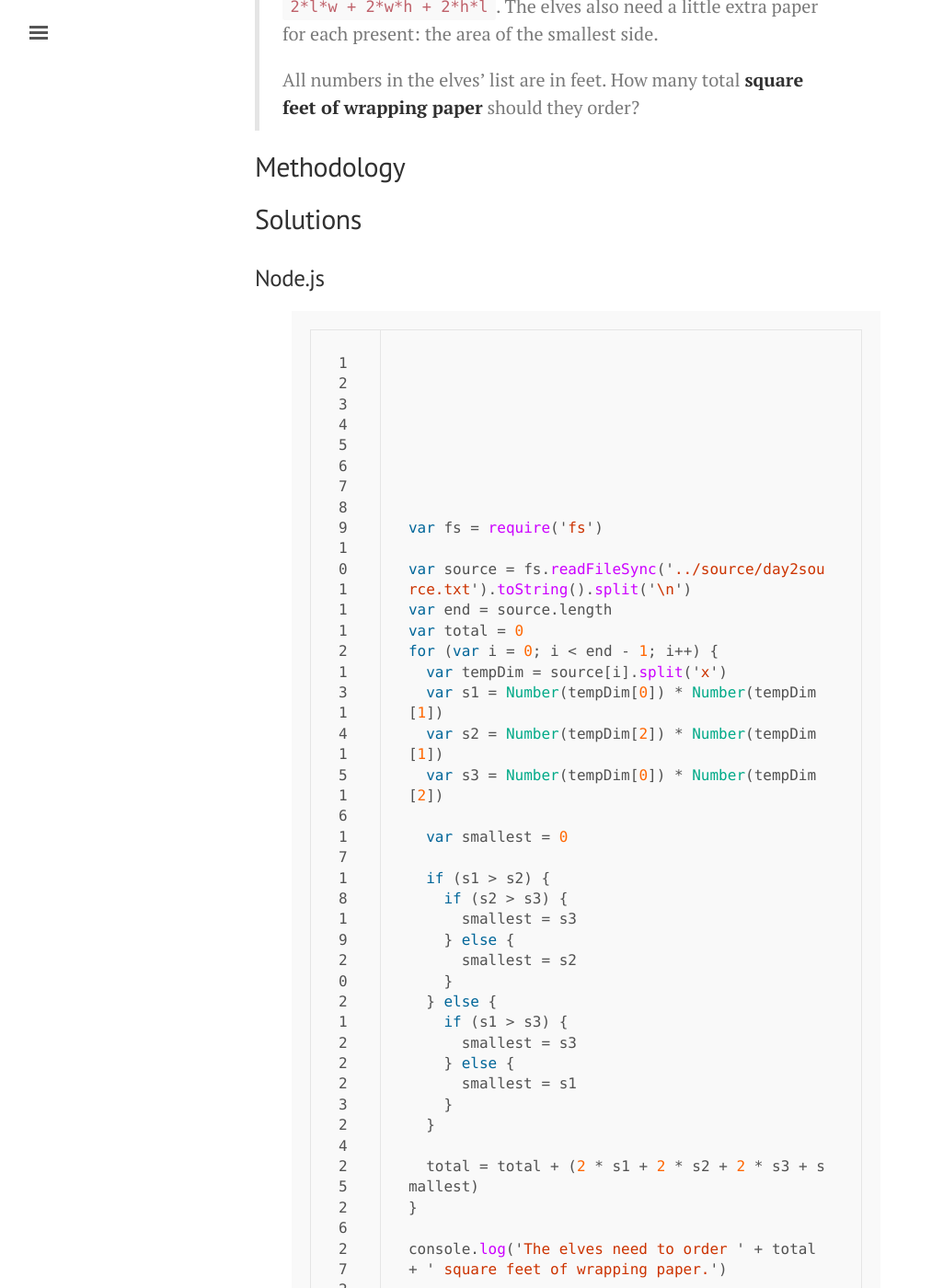
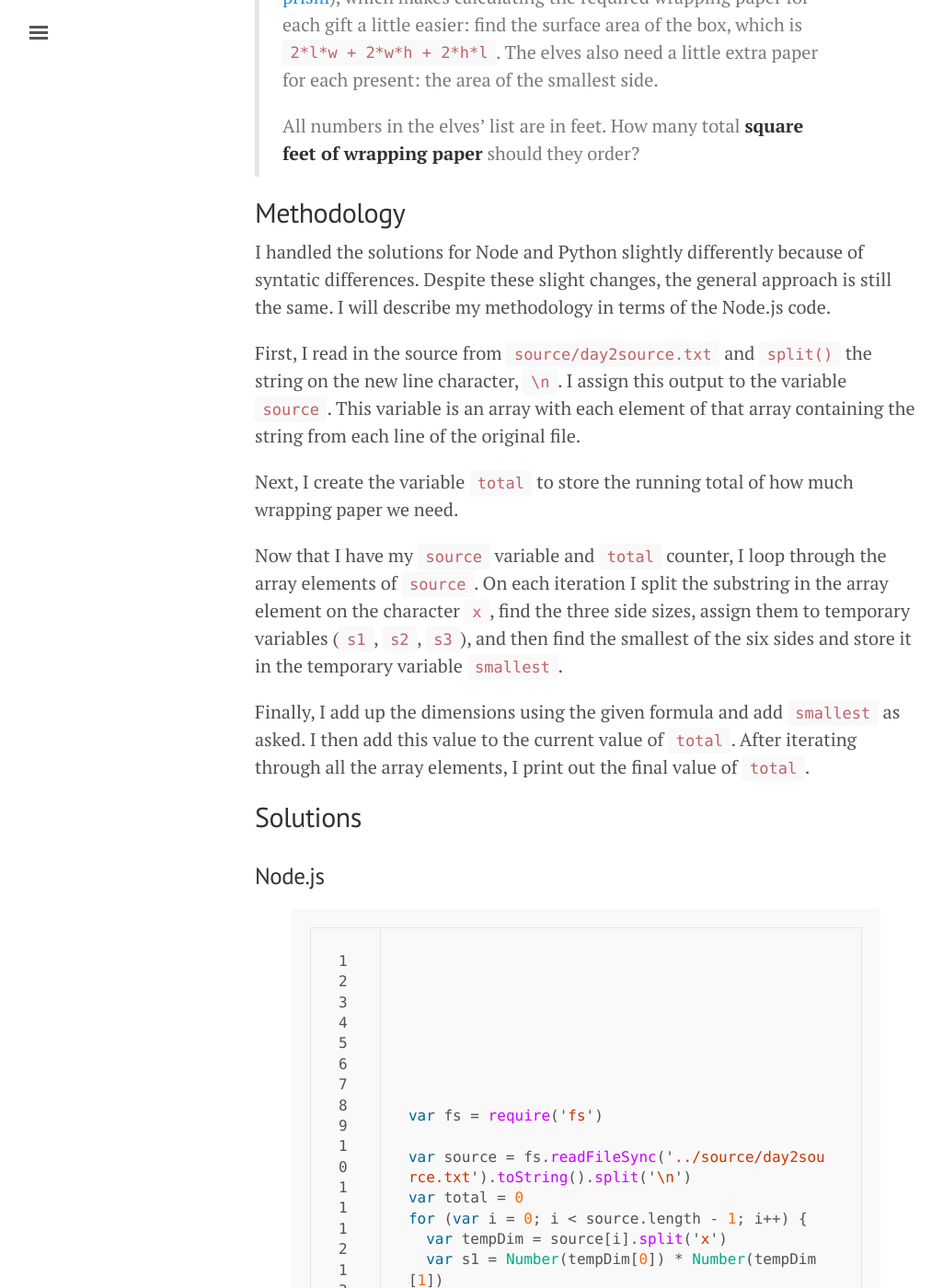
Before and after one commit to keawade/keawade.github.io, a Jekyll site: the page built from _posts/2015-12-28-Advent_of_Code.md, in a window 1280 px wide and 1400 px high, scrolled down 801 px. Shown: the whole window at 92% size, without its empty margins (3-1028 px from the left). Built offline with Jekyll 4.4.1, drawn with Linux system fonts in a browser that asks for light colours; nearby versions of some CDN libraries; some of the changed text lies outside the part shown.

Commit message:
Day 2 complete

```diff
--- a/_posts/2015-12-28-Advent_of_Code.md
+++ b/_posts/2015-12-28-Advent_of_Code.md
@@ -8,6 +8,7 @@ comments: true
 
 The elves have run out of wrapping paper and ribbon! For this puzzle we are given the dimensions of a bunch of presents as a list of strings and are asked to compute how much wrapping paper and ribbon should be ordered to wrap the remaining presents.
 
+Get your own puzzle input and record your progress over at [Advent of Code](http://adventofcode.com/)!
 <!--more-->
 
 # Part 1
@@ -21,7 +22,15 @@ The elves have run out of wrapping paper and ribbon! For this puzzle we are give
 >All numbers in the elves' list are in feet. How many total **square feet of wrapping paper** should they order?
 
 ## Methodology
+I handled the solutions for Node and Python slightly differently because of syntatic differences. Despite these slight changes, the general approach is still the same. I will describe my methodology in terms of the Node.js code.
 
+First, I read in the source from `source/day2source.txt` and `split()` the string on the new line character, `\n`. I assign this output to the variable `source`. This variable is an array with each element of that array containing the string from each line of the original file.
+
+Next, I create the variable `total` to store the running total of how much wrapping paper we need.
+
+Now that I have my `source` variable and `total` counter, I loop through the array elements of `source`. On each iteration I split the substring in the array element on the character `x`, find the three side sizes, assign them to temporary variables (`s1`, `s2`, `s3`), and then find the smallest of the six sides and store it in the temporary variable `smallest`.
+
+Finally, I add up the dimensions using the given formula and add `smallest` as asked. I then add this value to the current value of `total`. After iterating through all the array elements, I print out the final value of `total`.
 
 ## Solutions
 
@@ -30,9 +39,8 @@ The elves have run out of wrapping paper and ribbon! For this puzzle we are give
 var fs = require('fs')
 
 var source = fs.readFileSync('../source/day2source.txt').toString().split('\n')
-var end = source.length
 var total = 0
-for (var i = 0; i < end - 1; i++) {
+for (var i = 0; i < source.length - 1; i++) {
   var tempDim = source[i].split('x')
   var s1 = Number(tempDim[0]) * Number(tempDim[1])
   var s2 = Number(tempDim[2]) * Number(tempDim[1])
@@ -100,7 +108,7 @@ print "The elves need to order", total, "square feet of wrapping paper"
 >How many total **feet of ribbon** should they order?
 
 ## Methodology
-
+This time I need to compare the widths of the packages instead of their face areas. I also need to find the two smallest widths rather than just the smallest. Finally, instead of finding surface area, I need to find a length of ribbon using the given formula.
 
 ## Solutions
 
@@ -109,9 +117,8 @@ print "The elves need to order", total, "square feet of wrapping paper"
 var fs = require('fs')
 
 var source = fs.readFileSync('../source/day2source.txt').toString().split('\n')
-var end = source.length
 var total = 0
-for (var i = 0; i < end - 1; i++) {
+for (var i = 0; i < source.length - 1; i++) {
   var tempDim = source[i].split('x')
   var s1 = Number(tempDim[0])
   var s2 = Number(tempDim[1])
```
